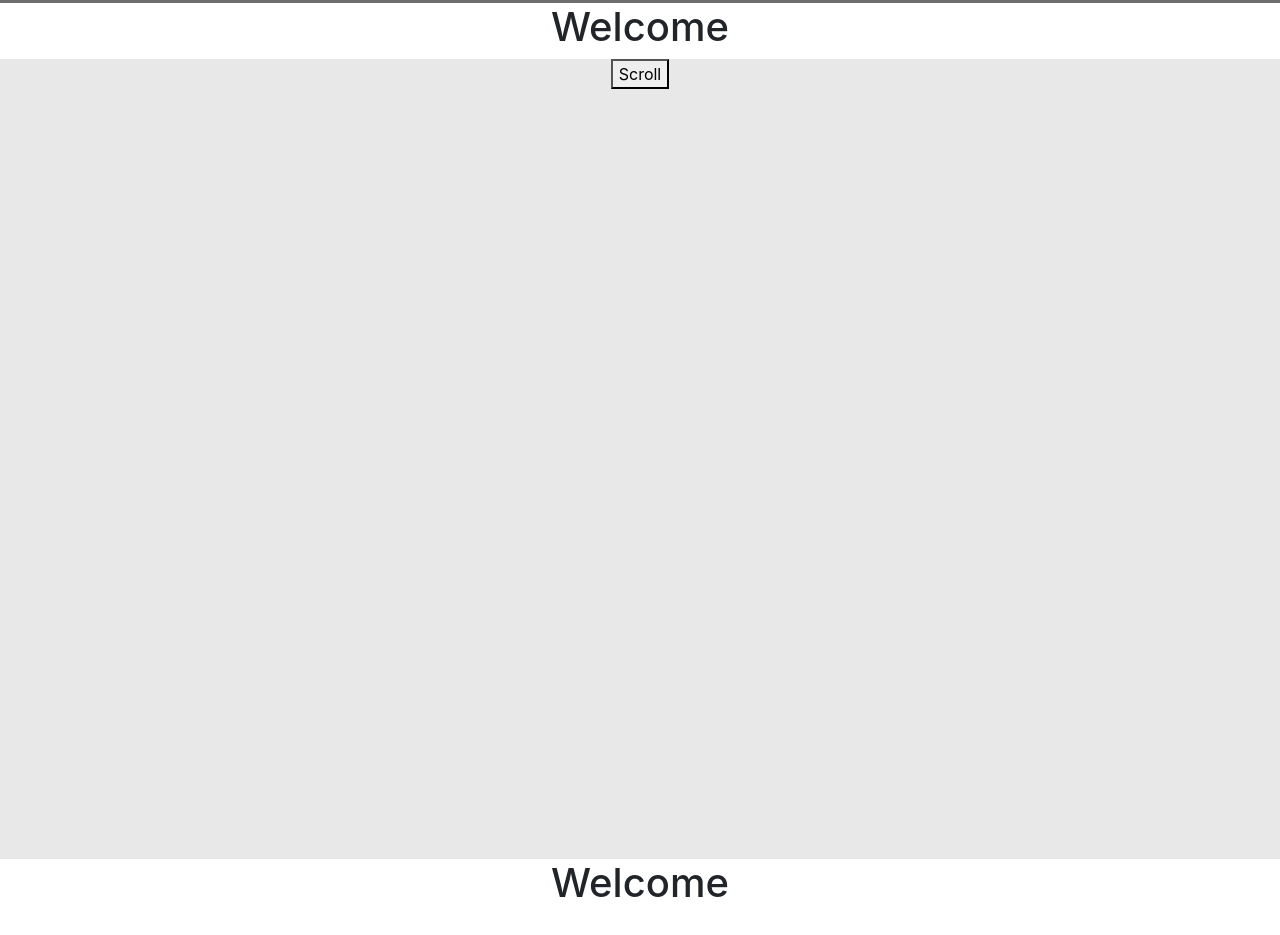
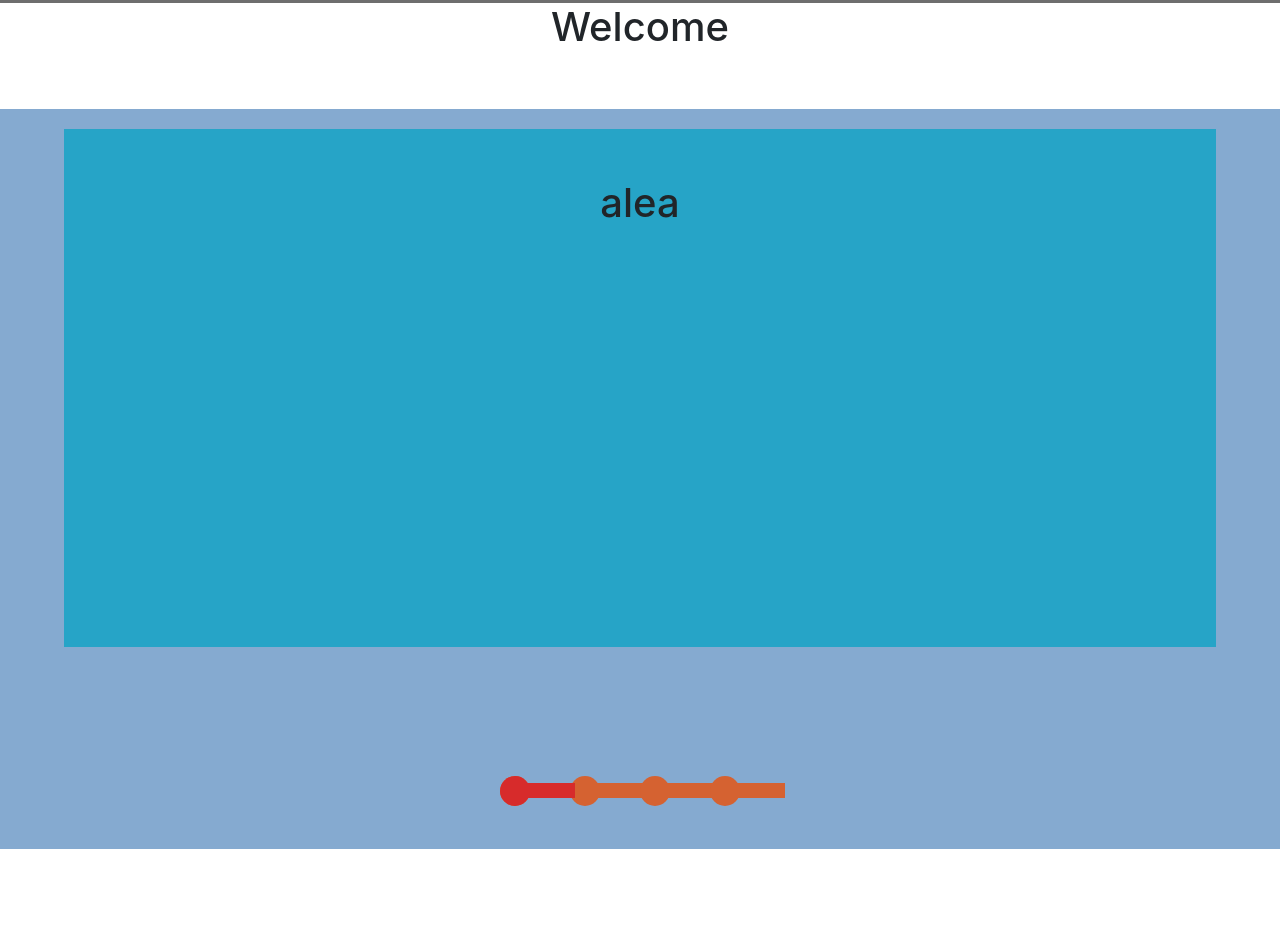
Before and after one commit to DReflex/reactSuperComponents, a React app: page /scroll in a window 1280 px wide. Shown: the part 797-1732 px from the top of the page. Built offline with nearby package versions, Linux system fonts and the light colour scheme; some packages are replaced by stand-ins of ours; grey boxes are pictures that could not be loaded.

Commit message:
scroll functionality added

```diff
--- a/src/app/components/scroll-slider/scrollSlider.js
+++ b/src/app/components/scroll-slider/scrollSlider.js
@@ -3,43 +3,157 @@ import './scrollSlider.scss'
 class ScrollSlider extends React.Component{
   constructor(props){
     super(props);
+    this.state={
+      items:[],
+    }
     this.handleScroll = this.handleScroll.bind(this);
 
   }
   componentDidMount(){
-    document.addEventListener("scroll", this.handleScroll)
-
+    document.addEventListener("scroll", this.handleScroll);
+    document.getElementById("about").style.height = `${window.innerHeight * this.props.slider.items.length}px`
+    let sliderItems = this.props.slider.items;
+    const items = sliderItems.map((element) => {
+        let singleItem = {
+          title: element.title,
+          transform: "translate3d(-100%, 0,0)"
+        }
+      return singleItem
+    })
+    this.setState({
+      items: items,
+    })
+    console.log(sliderItems);
   }
   componentWillUnmount(){
     document.removeEventListener("scroll", this.handleScroll)
 
   }
-  handleScroll(){
-    checkElement("scrollSlider")
+  handleScroll(e){
+    let check = checkElement("scrollSlider");
+    if(check){
+      const element = getChild()
+      this.setState(
+        (state) =>{
+        let new_items = state.items.map((item) => {
+          if(item.title === element){
+            return {
+              ...item,
+              transform:"translate3d(0,0,0)"
+            }
+          }else{
+            return{
+              ...item,
+              transform:"translate3d(-100%, 0,0)"
+            }
+          }
+
+        })
+        return{
+          ...state,
+          items:new_items
+        };
+      })
+    }
+
+
+
   }
+  //
+  // return state.map((pin) =>{
+  //   if(pin.id === action.id){
+  //     return {
+  //       ...pin,
+  //       who:action.who,
+  //       votes:action.votes
+  //     }
+  //   }else{
+  //     return pin
+  //   }
+  // })
+
+
   render(){
+    let sliderItems = this.state.items;
     return(
-      <div id="scrollSlider" style={{height: `${window.innerHeight}px`}} className="scrollSlider">
-          <button onClick={()=>document.body.style.overflow = ""}>Scroll</button>
+      <div id="scrollSlider" style={{height: `${window.innerHeight - 60}px`}} className="scrollSlider">
+          <div id="componentContainer" className="componentContainer">
+              {sliderItems.map((item, key) => <SubComponent style={{transform: item.transform}} id={item.title} key={key} text={item.title} />)}
+          </div>
+
+          <div className="slider-navigation">
+            <SliderNavigation/>
+          </div>
       </div>
     )
   }
 }
 export default ScrollSlider
 //
+function getChild(){
+  const element = document.getElementById("about");
+  const current_scroll_position = window.scrollY - element.offsetTop;
+
+  const id = document.getElementById("componentContainer")
+  const child_nodes = id.childNodes
+  for (let i = 1; i < child_nodes.length +1; i++) {
+    if(current_scroll_position <= window.innerHeight * i){
+      return child_nodes[i -1].id
+    }
+    else{
+      child_nodes[i-1].style.transform = "translate3d(100%, 0,0)"
+    }
+
+  }
+
+}
 function checkElement(id){
   const window_top_position = window.pageYOffset;
-  let element = document.getElementById(id);
+  let element = document.getElementById("about");
+  let slider = document.getElementById(id)
   if(element){
 
     let elem_height = element.offsetHeight;
     let elem_top = element.offsetTop;
     let elem_bottom = elem_top + elem_height;
     if((elem_bottom >= window_top_position) && (elem_top <= window_top_position)){
-      window.scrollTo(0, elem_top)
-      document.body.style.overflow = "hidden"
+      slider.style.position = "fixed"
+      return true
     }else{
-      document.body.style.overflow = ""
+      slider.style.position= "relative"
+      return false
     }
   }
 }
+function SubComponent (props){
+
+  return(
+    <div id={props.id} style={props.style} className="subComponent">
+      <h1>{props.text}</h1>
+
+    </div>
+  )
+}
+function SliderNavigation (props){
+  const SliderComponent = () =>{
+    return(
+      <div className="slider-component">
+        <div onClick={() => console.log("clicked")} className="circle"></div>
+        <div className="line"></div>
+      </div>
+    )
+  }
+  return(
+    <div>
+      <div className="slider-outliner">
+        <SliderComponent/>
+        <SliderComponent />
+        <SliderComponent />
+        <SliderComponent />
+        <div className="slider-controller">
+          <SliderComponent />
+        </div>
+      </div>
+    </div>
+  )
+}
--- a/src/app/components/scroll-slider/scrollSlider.scss
+++ b/src/app/components/scroll-slider/scrollSlider.scss
@@ -2,7 +2,85 @@
   width:100%;
   height:auto;
   background-color: rgb(232, 232, 232);
+  z-index: 2;
+  background-color: rgb(133, 170, 208);
+  position: fixed;
+  top:50px;
 }
-#about {
-  height:auto;
+
+.componentContainer{
+  margin:auto;
+  position: absolute;
+  width:90%;
+  height:70%;
+  overflow: hidden;
+  background:#FFF;
+  display: flex;
+  top:20px;
+  left:5%;
+
 }
+.subComponent{
+  position: absolute;
+  display: flex;
+  flex-direction: row;
+  justify-content: space-around;
+  padding:50px;
+  background:rgb(38, 164, 199);
+  transform:translate3d(-100%,0,0);
+  transition:all 1s;
+  width:100%;
+  height:100%;
+  left:0;
+}
+#childTest{
+  z-index: 2;
+}
+.subComponent:nth-child(even){
+  transform:translate3d(100%, 0, 0);
+}
+.slider-navigation{
+  margin:auto;
+  width:50%;
+  position: absolute;
+  bottom:5%;
+  text-align: center;
+  left: 25%;
+}
+.slider-outliner{
+  display: inline-flex;
+  margin:0;
+  position: relative;
+  justify-content: center;
+  width:auto;
+}
+
+.slider-component{
+  display: flex;
+  flex-direction: row;
+  margin:0;
+}
+.circle{
+  display: block;
+  width:30px;
+  height: 30px;
+  background-color:rgb(213, 98, 49);
+  border-radius:50%;
+}
+.line{
+  margin:7px -5px;
+  display: block;
+  width:50px;
+  height:15px;
+  background-color:rgb(213, 98, 49);
+
+}
+.slider-controller{
+  position:absolute;
+  z-index: 3;
+  margin:auto;
+  left:0;
+  .line, .circle{
+    background-color: rgb(215, 43, 43);
+  }
+}
--- a/src/app/components/scrollPage.js
+++ b/src/app/components/scrollPage.js
@@ -14,7 +14,7 @@ class ScrollPage extends React.Component{
 
         <div id="about" className="about dummy">
           <h1>Welcome</h1>
-          <ScrollSlider />
+          <ScrollSlider slider={slider} />
         </div>
 
         <div id="service" className="service dummy">
@@ -33,3 +33,19 @@ class ScrollPage extends React.Component{
   }
 }
 export default ScrollPage
+const slider = {
+  items:[
+    {
+      title:"hello",
+    },
+    {
+      title:"lorem",
+    },
+    {
+      title:"ipsum",
+    },
+    {
+      title:"alea",
+    },
+  ]
+}
--- a/src/app/components/scrollPage.scss
+++ b/src/app/components/scrollPage.scss
@@ -3,6 +3,7 @@
   height:800px;
   text-align: center;
 }
+
 .welcome{
   background:url(https://images.unsplash.com/photo-1501004745788-4f4cb08ba8bc?ixlib=rb-0.3.5&ixid=eyJhcHBfaWQiOjEyMDd9&s=efb4245a7026676fbed5280a27faa597&auto=format&fit=crop&w=1350&q=80);
   background-repeat: no-repeat;
@@ -18,3 +19,9 @@
   width: 100%;
   background: rgba(0, 0, 0, 0.3);
 }
+.stepOneAnimation{
+  transform:translate3d(0,0,0);
+}
+.stepTwoAnimation{
+  transform:translate3d(2000px,0,0);
+}
```
